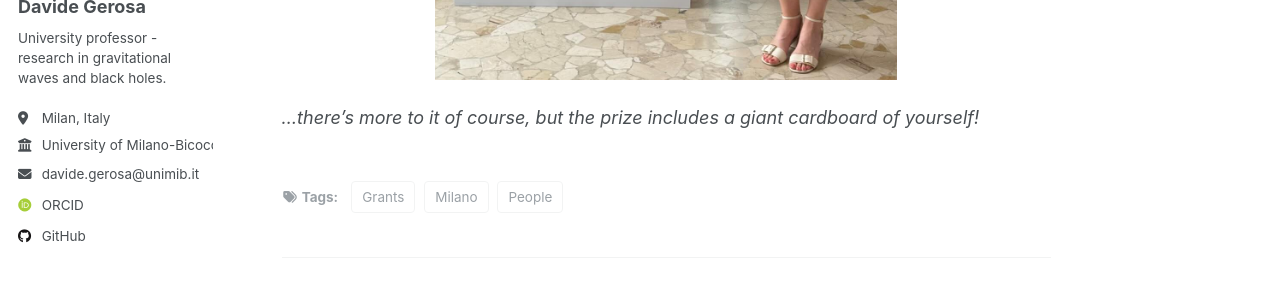
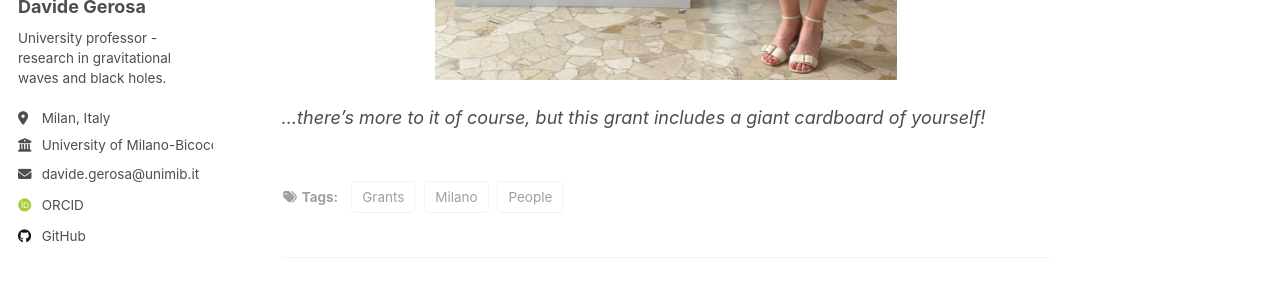
Before and after one commit to dgerosa/website, a Jekyll site: the page built from _posts/2025-06-18-pippa-cole-wins-a-loreal-unesco-for-women-in-science-fellowship.md, in a window 1280 px wide and 900 px high, scrolled down 645 px. Shown: the part 288-581 px from the top of the window. Built offline with Jekyll 4.4.1, drawn with Linux system fonts in a browser that asks for light colours; some web fonts are replaced.

Commit message:
Sat Aug  9 16:09:02 CEST 2025

```diff
--- a/_posts/2025-06-18-pippa-cole-wins-a-loreal-unesco-for-women-in-science-fellowship.md
+++ b/_posts/2025-06-18-pippa-cole-wins-a-loreal-unesco-for-women-in-science-fellowship.md
@@ -14,4 +14,4 @@ I'm happy to share that Dr. Philippa Cole, a postdoc with us, has been awarded o
   <img src="/images/pippa_oreal.jpg" alt="Pippa Oreal" style="max-width: 60%; height: auto;" />
 </p>
 
-*...there's more to it of course, but the prize includes a giant cardboard of yourself!*
+*...there's more to it of course, but this grant includes a giant cardboard of yourself!*
```
